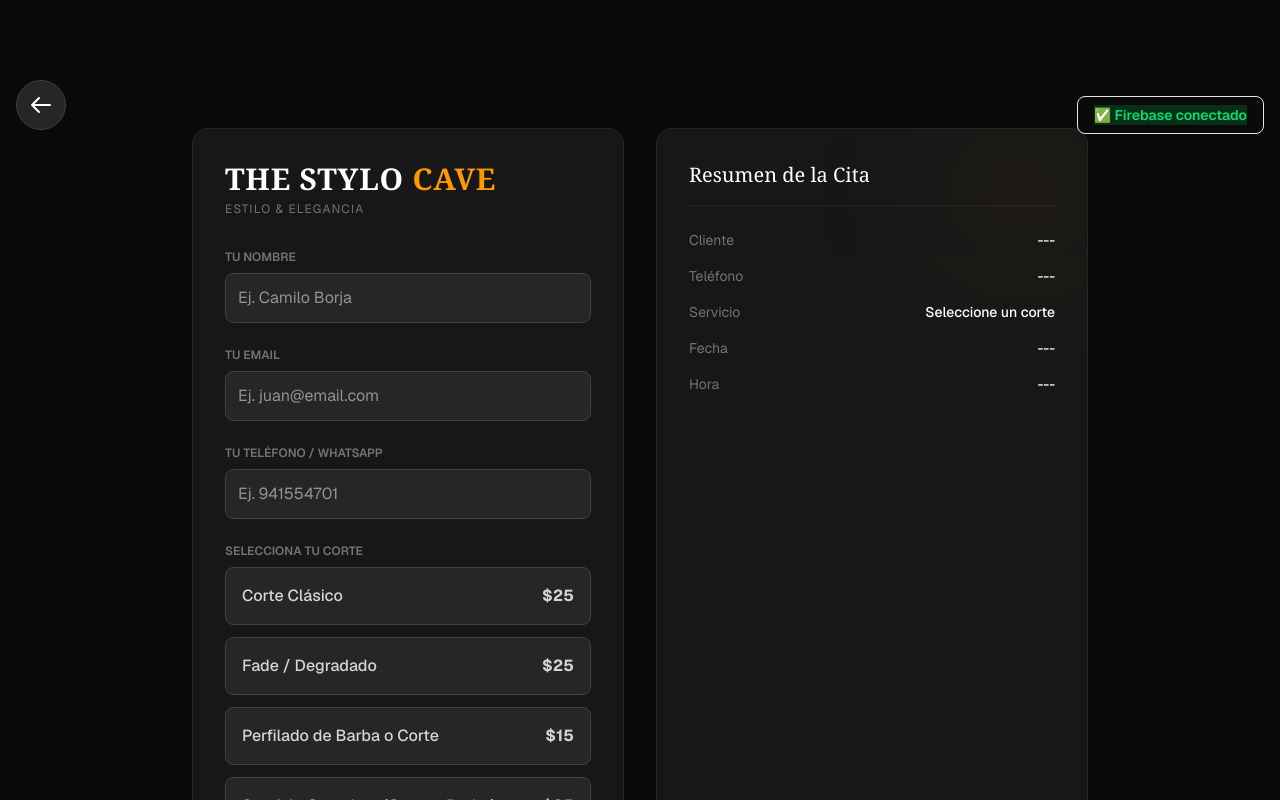
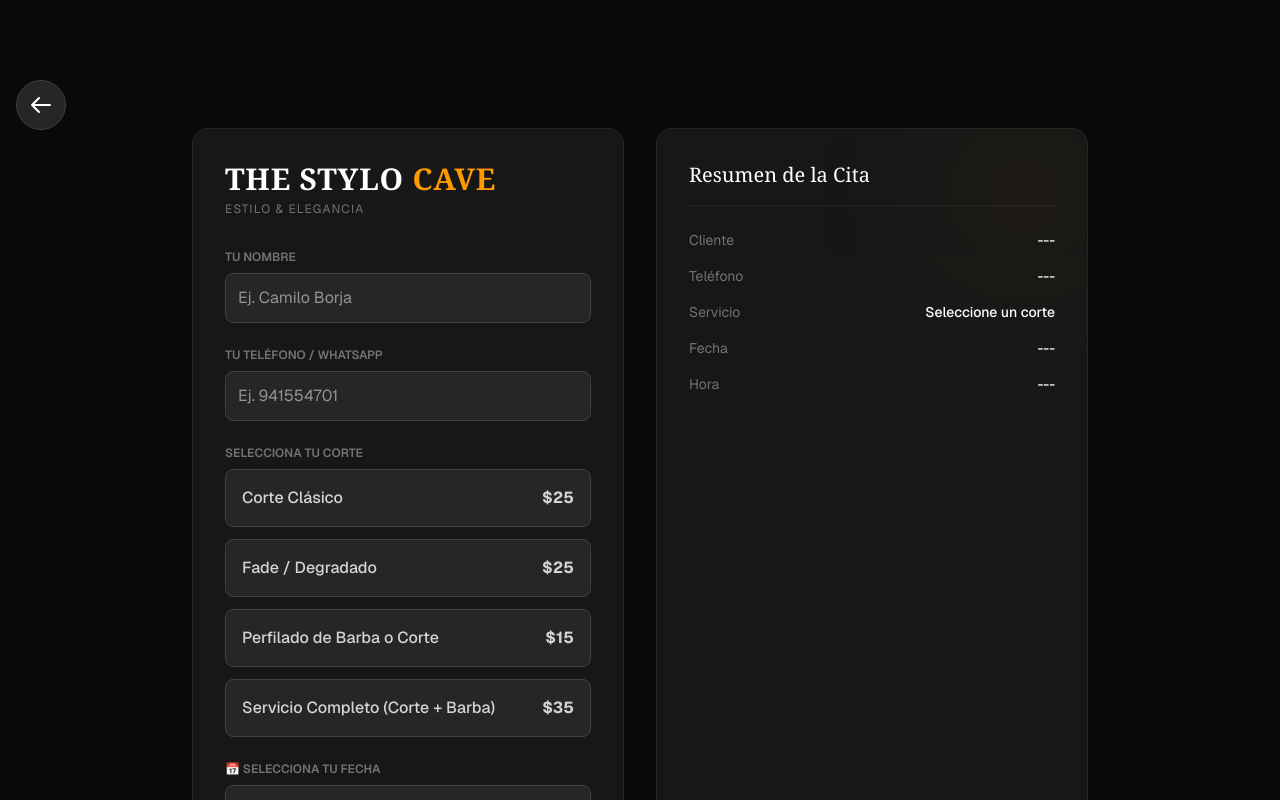
Before and after one commit to manuelalejandrosolistejada36-maker/The-Stylo-Cave, a Next.js app: page /cita in a window 1280 px wide. Shown: the top 800 px of the page. Built offline with nearby package versions, Linux system fonts and the light colour scheme.

Commit message:
uptade page

```diff
--- a/src/app/admin/page.tsx
+++ b/src/app/admin/page.tsx
@@ -100,6 +100,23 @@ export default function AdminDashboard() {
     } catch (error) {
       console.error('Error al actualizar cita:', error);
     }
+  };
+
+  // Enviar mensaje de WhatsApp personalizado
+  const enviarWhatsApp = (cita: Cita) => {
+    const mensaje = encodeURIComponent(
+      `Hola ${cita.nombre}! 👋\n\n` +
+      `Tu cita ha sido confirmada ✅\n\n` +
+      `📋 Detalles:\n` +
+      `• Servicio: ${cita.servicio}\n` +
+      `• Fecha: ${cita.fecha}\n` +
+      `• Hora: ${cita.hora}\n` +
+      `• Total a pagar: $${cita.precioTotal.toFixed(2)}\n\n` +
+      `¡Te esperamos en THE STYLO CAVE! 💈`
+    );
+
+    // Abrir WhatsApp con el mensaje
+    window.open(`https://wa.me/51${cita.telefono}?text=${mensaje}`, '_blank');
   };
 
   // Eliminar cita
@@ -333,16 +350,24 @@ export default function AdminDashboard() {
                 {/* Botones de Acción */}
                 <div className="space-y-2">
                   {cita.estado === 'pendiente' && (
+                    <>
                       <button
                         onClick={() => cambiarEstado(cita.id, 'aceptada')}
                         className="w-full py-2 bg-blue-500 text-white rounded-lg hover:bg-blue-600 transition-all text-sm font-semibold"
                       >
                         ✅ Aceptar Cita
                       </button>
+                    </>
                   )}
 
                   {cita.estado === 'aceptada' && (
                     <>
+                      <button
+                        onClick={() => enviarWhatsApp(cita)}
+                        className="w-full py-2 bg-green-600 text-white rounded-lg hover:bg-green-700 transition-all text-sm font-semibold flex items-center justify-center gap-2"
+                      >
+                        💬 Enviar WhatsApp
+                      </button>
                       <button
                         onClick={() => cambiarEstado(cita.id, 'completada')}
                         className="w-full py-2 bg-green-500 text-white rounded-lg hover:bg-green-600 transition-all text-sm font-semibold"
--- a/src/app/cita/page.tsx
+++ b/src/app/cita/page.tsx
@@ -28,7 +28,6 @@ export default function BookingPage() {
   // Estados
   const [nombre, setNombre] = useState('');
   const [telefono, setTelefono] = useState('');
-  const [email, setEmail] = useState('');
   const [servicioSeleccionado, setServicioSeleccionado] = useState<Servicio | null>(null);
   const [fechaSeleccionada, setFechaSeleccionada] = useState('');
   const [horaSeleccionada, setHoraSeleccionada] = useState('');
@@ -39,7 +38,6 @@ export default function BookingPage() {
   const [citaFinalizada, setCitaFinalizada] = useState(false);
   const [cargando, setCargando] = useState(false);
   const [mensaje, setMensaje] = useState('');
-  const [firebaseTest, setFirebaseTest] = useState<{ status: string; message: string } | null>(null);
 
   // Cálculos
   const montoTotal = servicioSeleccionado ? servicioSeleccionado.precio : 0;
@@ -57,34 +55,10 @@ export default function BookingPage() {
     return { minFecha, maxFecha };
   };
 
-  // Test de Firebase al montar el componente
-  useEffect(() => {
-    const testFirebase = async () => {
-      try {
-        console.log('🧪 Probando conexión a Firebase...');
-        setFirebaseTest({ status: 'testing', message: 'Probando conexión...' });
-
-        // Intentar un test simple sin guardar nada realmente
-        const testData = {
-          test: true,
-          timestamp: new Date().toISOString()
-        };
-
-        // Aquí debería intentar pero lo vamos a simultar solo para ver si funciona
-        setFirebaseTest({ status: 'success', message: '✅ Firebase conectado' });
-      } catch (error: any) {
-        console.error('Firebase test error:', error);
-        setFirebaseTest({ status: 'error', message: `❌ Error: ${error.message}` });
-      }
-    };
-
-    testFirebase();
-  }, []);
-
   // Manejadores
   const handlePreReservar = (e: React.FormEvent) => {
     e.preventDefault();
-    if (nombre && telefono && email && servicioSeleccionado && fechaSeleccionada && horaSeleccionada) {
+    if (nombre && telefono && servicioSeleccionado && fechaSeleccionada && horaSeleccionada) {
       setMostrarModal(true);
     } else {
       setMensaje('Por favor completa todos los campos');
@@ -133,7 +107,6 @@ export default function BookingPage() {
       // Preparar datos de la reserva
       const reservaData = {
         nombre: nombre,
-        email: email,
         telefono: telefono,
         servicio: servicioSeleccionado?.nombre || '',
         precioTotal: montoTotal,
@@ -362,27 +335,6 @@ export default function BookingPage() {
 
   return (
     <div className="min-h-screen bg-neutral-950 flex items-center justify-center p-4 font-sans text-neutral-200 pt-32 relative">
-      {/* Indicador de estado Firebase */}
-      {firebaseTest && (
-        <div className="fixed top-24 right-4 z-50 px-4 py-2 rounded-lg text-sm font-semibold border">
-          {firebaseTest.status === 'success' && (
-            <div className="bg-green-500/20 text-green-400 border-green-500/50">
-              {firebaseTest.message}
-            </div>
-          )}
-          {firebaseTest.status === 'error' && (
-            <div className="bg-red-500/20 text-red-400 border-red-500/50">
-              {firebaseTest.message}
-            </div>
-          )}
-          {firebaseTest.status === 'testing' && (
-            <div className="bg-yellow-500/20 text-yellow-400 border-yellow-500/50">
-              {firebaseTest.message}
-            </div>
-          )}
-        </div>
-      )}
-
       {/* Botón flotante de retroceso */}
       <button
         onClick={() => router.push('/')}
@@ -415,19 +367,6 @@ export default function BookingPage() {
                 value={nombre}
                 onChange={(e) => setNombre(e.target.value)}
                 placeholder="Ej. Camilo Borja"
-                className="w-full bg-neutral-800 border border-neutral-700 rounded-lg p-3 text-white focus:outline-none focus:border-amber-500 focus:ring-1 focus:ring-amber-500 transition-all"
-              />
-            </div>
-
-            {/* Input Email */}
-            <div>
-              <label className="block text-xs uppercase text-neutral-500 mb-2 font-semibold">Tu Email</label>
-              <input
-                type="email"
-                required
-                value={email}
-                onChange={(e) => setEmail(e.target.value)}
-                placeholder="Ej. juan@email.com"
                 className="w-full bg-neutral-800 border border-neutral-700 rounded-lg p-3 text-white focus:outline-none focus:border-amber-500 focus:ring-1 focus:ring-amber-500 transition-all"
               />
             </div>
@@ -559,7 +498,7 @@ export default function BookingPage() {
             {/* Botón de Pre-Reserva */}
             <button
               onClick={handlePreReservar}
-              disabled={!nombre || !telefono || !email || !servicioSeleccionado || !fechaSeleccionada || !horaSeleccionada || cargando}
+              disabled={!nombre || !telefono || !servicioSeleccionado || !fechaSeleccionada || !horaSeleccionada || cargando}
               className="mt-8 w-full bg-amber-500 text-black font-bold py-3 rounded-lg hover:bg-amber-400 transition-all disabled:bg-neutral-700 disabled:text-neutral-500 disabled:cursor-not-allowed"
             >
               CONFIRMAR PRE-RESERVA
```
Lines whose indentation alone changed are shown as unchanged.
